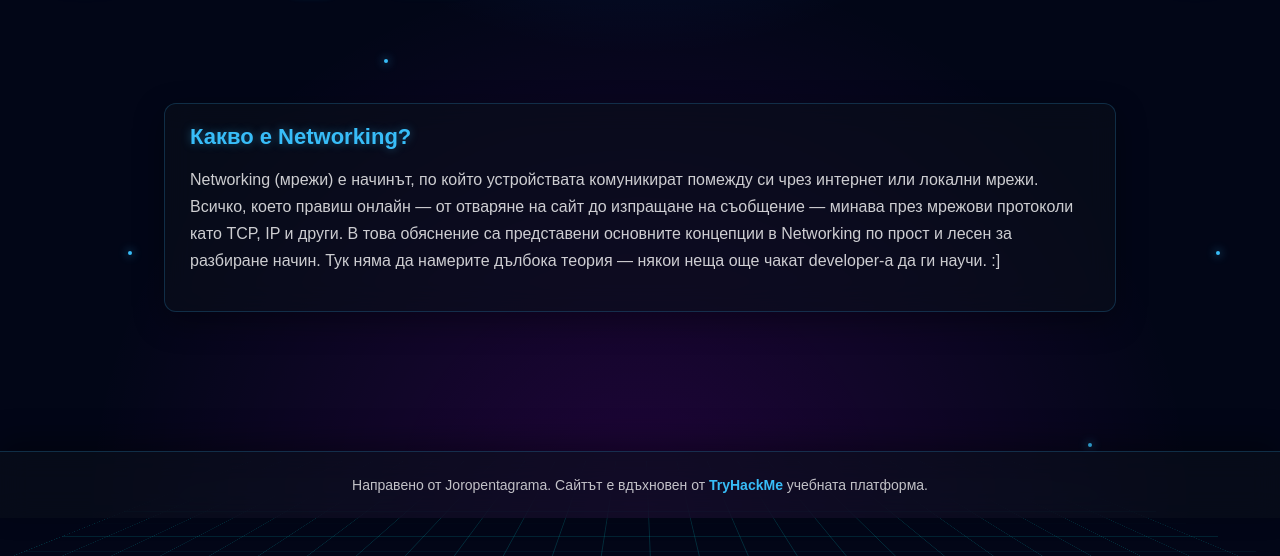
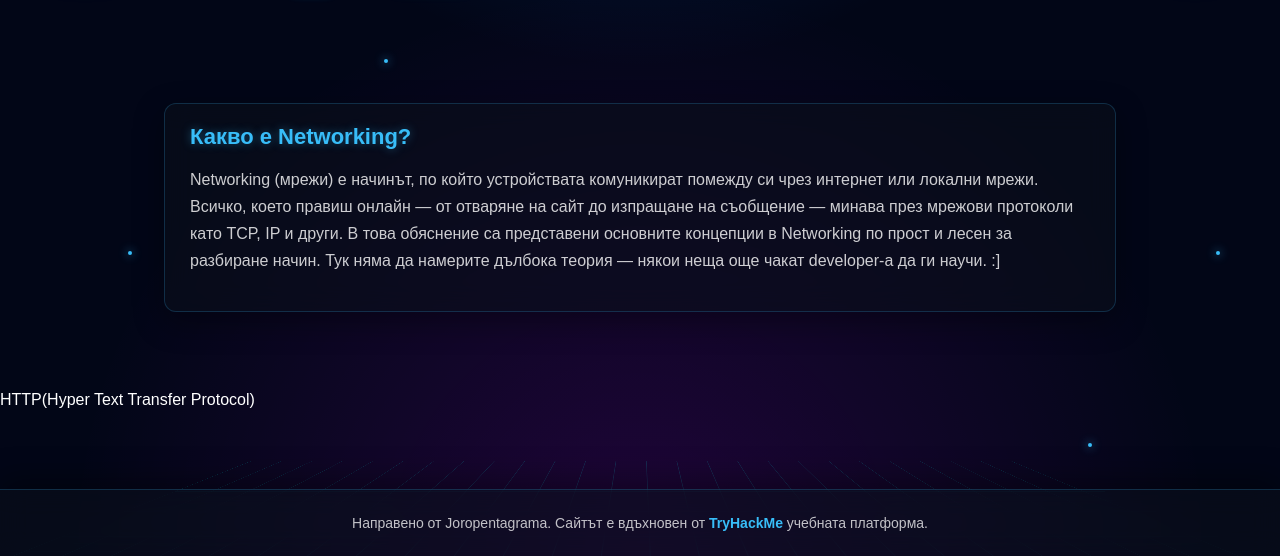
Before and after one commit to JoroPentagrama/TCPnoobs, a plain HTML site: page index.html in a window 1280 px wide. Shown: the part 389-945 px from the top of the page. Before the commit the page ends 907 px from the top, so only its background shows below. Drawn offline with Linux system fonts and the light colour scheme.

Commit message:
Update index.html

```diff
--- a/index.html
+++ b/index.html
@@ -163,6 +163,9 @@ DNS също така пази информация за различни нещ
 Благодарение на NAT цялото семейство може да използва интернет едновременно през един публичен IP адрес. Освен че спестява огромно количество IPv4 адреси, NAT добавя и известна защита, защото устройствата в домашната мрежа не са директно достъпни от интернет. Затова почти всеки домашен рутер днес използва NAT като основна част от начина, по който свързва локалната мрежа с останалата част от света.</p>
 <img class = "snimki" src="images/nat.png">
 </div>
+    <div id ="http-info">
+        HTTP(Hyper Text Transfer Protocol)
+    </div>
     <!-- noob sum i gi pravq taka ;d-->
     <script src="script.js"></script>
 <footer class="site-footer">
```
